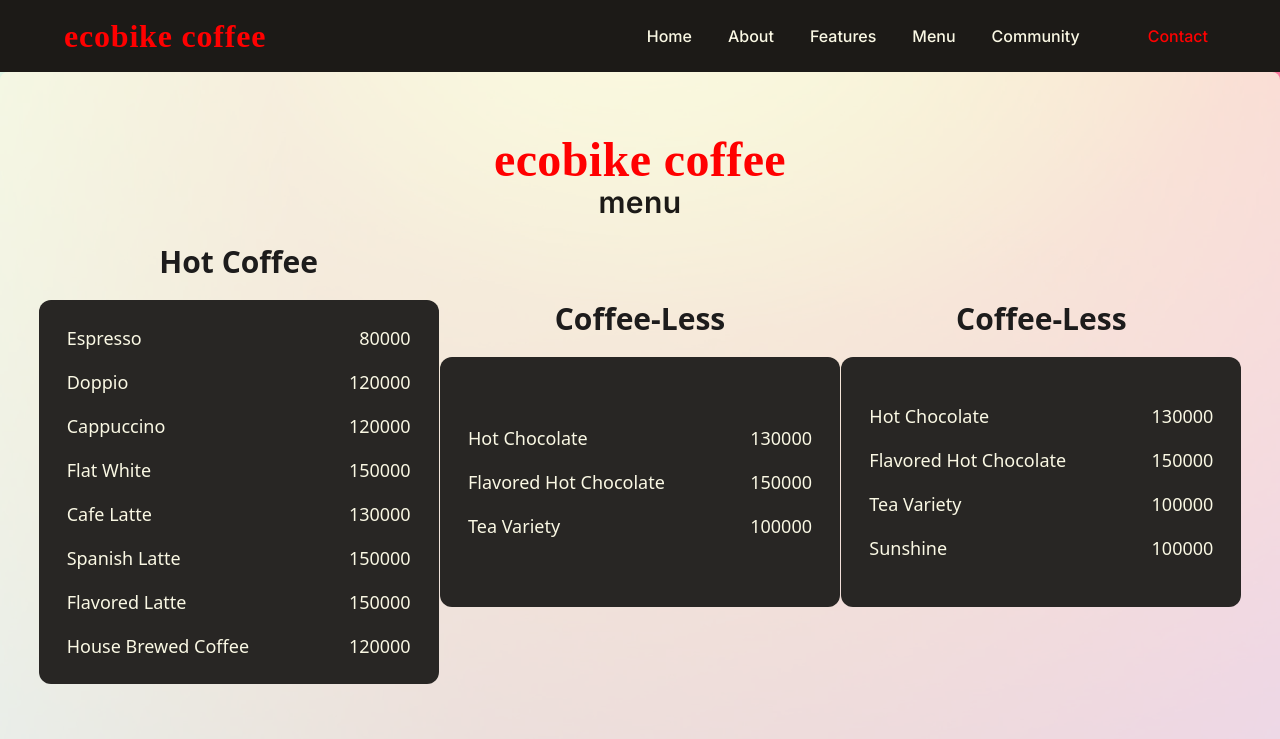
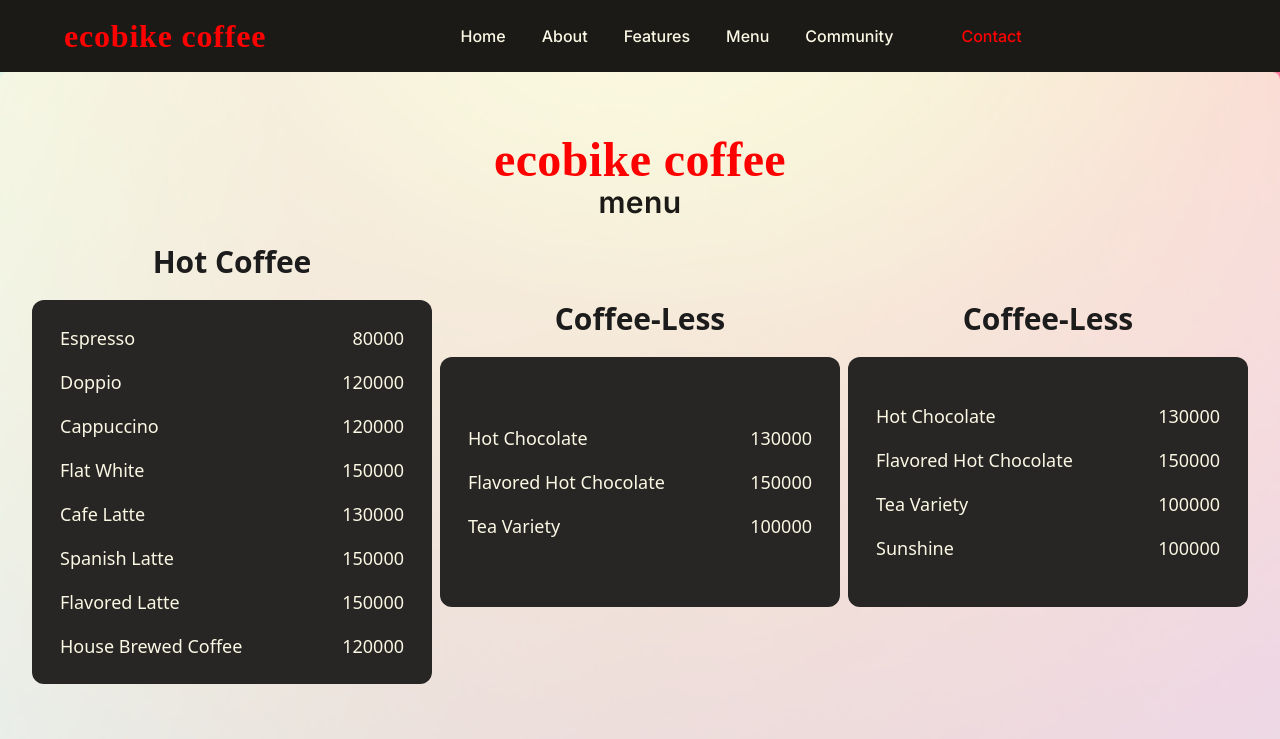
Before and after one commit to mgoproud/ecobike-web, a React (Vite) app: page /menu in a window 1280 px wide. Shown: the top 739 px of the page. Built offline with nearby package versions, Linux system fonts and the light colour scheme; a web font is replaced by a local one.

Commit message:
menu page optimization

```diff
--- a/src/components/Menu/index.jsx
+++ b/src/components/Menu/index.jsx
@@ -22,16 +22,16 @@ const Menu = () => {
                     <p className='font-inter text-3xl text-brandBlack font-semibold'>menu</p>
                 </div>
 
-                <div className="container grid grid-cols-1 md:grid-cols-2 lg:grid-cols-3 gap-1 place-items-center lg:px-10 py-[4rem]">
+                <div className="container grid grid-cols-1 md:grid-cols-2 lg:grid-cols-3 gap-6 place-items-center lg:px-10 py-[4rem]">
                     {
                     menu?.map((cat) => (
                             <div key={cat.category} className='space-y-4 md:space-y-6 lg:space-y-9 text-primary order-2 sm:order-1 px-2 lg:px-0 max-h-[440px]'>
                                 <h2 className='text-center text-3xl font-semibold'>{cat.category}</h2>
                                 <ul className='w-[400px] min-h-[250px] flex flex-col justify-center bg-brandGray text-brandLight p-4 rounded-xl !my-5'>
                                     { cat.menuItems?.map((item) => (
-                                    <li className='group list-none px-3 py-2 rounded-xl'>
-                                        <a className='group-hover:text-brandRed text-lg flex justify-between p-0 max-h-[28px] !duration-200' key={item.name} href="">
-                                            <p className='max-h-max group-hover:!translate-x-1.25'>
+                                        <li className='group list-none px-3 py-2 rounded-xl '>
+                                            <a className='group-hover:text-brandRed text-lg flex justify-between p-0 max-h-[28px] !duration-200 speed' key={item.name} href="">
+                                                <p className='max-h-max group-hover:!translate-x-1'>
                                                     <FaArrowRight className='hidden group-hover:inline-block p-1 text-base text-brandRed h-[26px] w-[26px]' />
                                                     {item.name}
 
--- a/src/components/Navbar/index.jsx
+++ b/src/components/Navbar/index.jsx
@@ -1,29 +1,73 @@
+import { useState } from 'react';
 import { NavLink } from 'react-router-dom'
 import { navLinks } from '../../data'
+import { GiHamburgerMenu } from "react-icons/gi";
 
 
 const Navbar = () => {
 
+  const [menuStatus, setMenuStatus] = useState('hidden')
+
+  const menuToggle = () => {
+    setMenuStatus((prevStatus) => prevStatus === 'hidden' ? 'block' : 'hidden')
+    console.log(menuStatus)
+  }
+
+  const links = navLinks?.map(({ name, path, id }) => (
+    <li key={id} className='cursor-pointer group duration-200 ml-0 md:last-of-type:ml-8 last-of-type:text-brandRed'>
+      <NavLink
+            key={id}
+            to={path}
+            className='inline-block text-[14px] lg:text-[16px] font-medium font-inter hover:scale-95 hover:text-brandRed'
+            >{name}</NavLink>
+    </li>
+))
+
+
 
   return (
-    <header className='bg-brandBlack text-brandLight shadow-md'>
+    <header className='bg-brandBlack text-brandLight shadow-md max-h-[90px]'>
       <nav className="container flex justify-center md:justify-between gap-6 lg:gap-12 py-4 sm:py-3">
         <div className='text-brandRed font-cursive text-[2rem] font-semibold tracking-wide p-0'>ecobike coffee</div>
         <ul className='md:flex items-center gap-6 lg:gap-9 p-2 hidden'>
+            {
+              links
 
-            {
-                navLinks.map(({ name, path, id }) => (
-                    <li key={id} className='cursor-pointer group duration-200 last-of-type:ml-8 last-of-type:text-brandRed'>
-                      <NavLink
-                            key={id}
-                            to={path}
-                            className='inline-block text-[14px] lg:text-[16px] font-medium font-inter hover:scale-95 hover:text-brandRed'
-                            >{name}</NavLink>
-                    </li>
-                ))
+                // navLinks.map(({ name, path, id }) => (
+                //     <li key={id} className='cursor-pointer group duration-200 last-of-type:ml-8 last-of-type:text-brandRed'>
+                //       <NavLink
+                //             key={id}
+                //             to={path}
+                //             className='inline-block text-[14px] lg:text-[16px] font-medium font-inter hover:scale-95 hover:text-brandRed'
+                //             >{name}</NavLink>
+                //     </li>
+                // ))
             }
 
         </ul>
+
+                    {/* hamburger menu */}
+        <div className='group'>
+          <div className='flex items-center gap-[2px] py-2 '>
+            <span className='flex'>
+              <GiHamburgerMenu
+                  className={`z-[9999] cursor-pointer ${menuStatus === 'block' ? 'rotate-45' : null} group-focus:rotate-45 group-active:rotate-45 duration-200 text-3xl text-brandRed block lg:hidden absolute right-5`}
+                  onClick={menuToggle}
+              />
+
+            </span>
+          </div>
+
+          <div className={`absolute top-20 right-0 z-[999] ${menuStatus} bg-brandBlack min-w-[140px]`}   >
+            <ul className='p-4 flex flex-col items-center justify-evenly'>
+              {
+                links
+              }
+            </ul>
+          </div>
+        </div>
+
+
       </nav>
     </header>
   )
--- a/src/index.css
+++ b/src/index.css
@@ -7,3 +7,7 @@
 html, body {
     /* background-color: #1c1815; */
 }
+
+.speed {
+    transition:  0.2s ease-in-out;
+}
```
Lines whose indentation alone changed are shown as unchanged.
